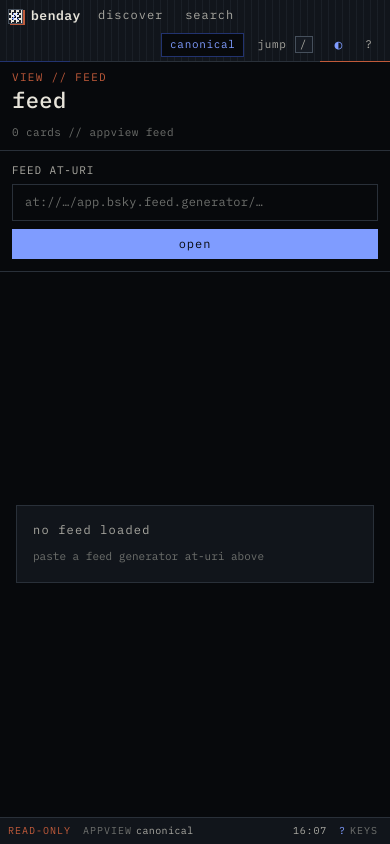
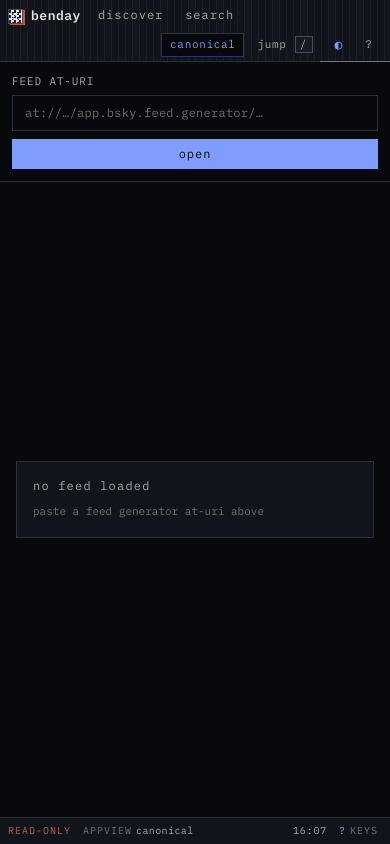
Before and after one commit to benday-client/benday, a React (Vite) app: page /feed in a window 390 px wide. Built offline with nearby package versions, Linux system fonts and the light colour scheme.

Commit message:
refactor: remove view header chrome

```diff
--- a/src/styles/views.css
+++ b/src/styles/views.css
@@ -8,45 +8,6 @@
   height: 100%;
   min-width: 0;
   min-height: 0;
-}
-
-.b-view__head {
-  display: flex;
-  flex: 0 0 auto;
-  align-items: flex-end;
-  justify-content: space-between;
-  gap: var(--space-3);
-  padding: var(--space-3) var(--page-gutter);
-  border-bottom: 1px solid var(--line);
-}
-
-.b-view__heading {
-  display: flex;
-  min-width: 0;
-  flex-direction: column;
-  gap: 2px;
-}
-
-.b-view__kicker {
-  color: var(--rust);
-  letter-spacing: 0.12em;
-}
-
-.b-view__title {
-  color: var(--ink);
-  font-size: var(--step-3);
-  font-weight: 500;
-  line-height: 1.1;
-  letter-spacing: 0.02em;
-}
-
-.b-view__meta {
-  max-width: 52ch;
-  color: var(--ink-faint);
-  font-size: var(--step--1);
-  letter-spacing: 0.04em;
-  text-align: right;
-  overflow-wrap: anywhere;
 }
 
 .b-view__tools {
@@ -115,17 +76,6 @@
 }
 
 @media (max-width: 899px) {
-  .b-view__head {
-    flex-wrap: wrap;
-    align-items: flex-start;
-    padding: var(--space-2) var(--space-3);
-  }
-
-  .b-view__meta {
-    width: 100%;
-    text-align: left;
-  }
-
   .b-view__form {
     flex-direction: column;
     align-items: stretch;
--- a/src/views/DiscoverView.tsx
+++ b/src/views/DiscoverView.tsx
@@ -3,23 +3,19 @@ import { Deck } from '../components/Deck'
 import { PostCard } from '../components/PostCard'
 import { EmptyState, ErrorNotice } from '../components/ui'
 import { usePostFeed } from '../hooks/useBskyQueries'
+import { useViewerSync } from '../hooks/useViewerSync'
 import { errorInfo } from '../lib/errors'
 
 export default function DiscoverView() {
   const [, navigate] = useLocation()
   const feed = usePostFeed({ kind: 'discover' })
   const posts = feed.data ?? []
+  useViewerSync(posts)
   const info = feed.error !== null ? errorInfo(feed.error) : null
 
   return (
     <section className="b-view">
-      <header className="b-view__head">
-        <div className="b-view__heading">
-          <p className="b-view__kicker mono-label">{'view // discover'}</p>
-          <h1 className="b-view__title">discover</h1>
-        </div>
-        <p className="b-view__meta">{`${posts.length} cards`}</p>
-      </header>
+      <h1 className="visually-hidden">discover</h1>
       <div className="b-view__body">
         {info !== null && posts.length === 0 ? (
           <ErrorNotice title={info.title} message={info.detail} onRetry={feed.retry} />
--- a/src/views/FeedView.tsx
+++ b/src/views/FeedView.tsx
@@ -4,14 +4,10 @@ import { Deck } from '../components/Deck'
 import { PostCard } from '../components/PostCard'
 import { Button, EmptyState, ErrorNotice, Frame, TextInput } from '../components/ui'
 import { usePostFeed } from '../hooks/useBskyQueries'
+import { useViewerSync } from '../hooks/useViewerSync'
 import { capabilitiesFor } from '../lib/appviews'
 import { errorInfo } from '../lib/errors'
 import { useSettings } from '../lib/store'
-
-function feedAuthority(uri: string): string | null {
-  const match = /^at:\/\/([^/]+)/.exec(uri)
-  return match?.[1] ?? null
-}
 
 export default function FeedView() {
   const [, navigate] = useLocation()
@@ -27,9 +23,8 @@ export default function FeedView() {
   const supported = capabilitiesFor(appView).feeds
   const feed = usePostFeed({ kind: 'feed', uri: supported ? uri : '' })
   const posts = feed.data ?? []
+  useViewerSync(posts)
   const info = feed.error !== null ? errorInfo(feed.error) : null
-  const authority = feedAuthority(uri)
-  const meta = supported ? (authority ?? 'appview feed') : 'feeds unavailable'
 
   const handleSubmit = (event: FormEvent<HTMLFormElement>) => {
     event.preventDefault()
@@ -43,13 +38,7 @@ export default function FeedView() {
 
   return (
     <section className="b-view">
-      <header className="b-view__head">
-        <div className="b-view__heading">
-          <p className="b-view__kicker mono-label">{'view // feed'}</p>
-          <h1 className="b-view__title">feed</h1>
-        </div>
-        <p className="b-view__meta">{`${posts.length} cards // ${meta}`}</p>
-      </header>
+      <h1 className="visually-hidden">feed</h1>
       <div className="b-view__tools">
         <form className="b-view__form" onSubmit={handleSubmit}>
           <TextInput
--- a/src/views/ProfileView.tsx
+++ b/src/views/ProfileView.tsx
@@ -4,6 +4,7 @@ import { PostCard } from '../components/PostCard'
 import { ProfileCard } from '../components/ProfileCard'
 import { EmptyState, ErrorNotice, Frame, Progress } from '../components/ui'
 import { usePostFeed, useProfile } from '../hooks/useBskyQueries'
+import { useViewerSync } from '../hooks/useViewerSync'
 import { errorInfo } from '../lib/errors'
 
 function decodeActor(raw: string): string {
@@ -21,19 +22,14 @@ export default function ProfileView() {
   const profile = useProfile(actor)
   const feed = usePostFeed({ kind: 'author', actor })
   const posts = feed.data ?? []
+  useViewerSync(posts)
   const profileInfo = profile.error !== null ? errorInfo(profile.error) : null
   const feedInfo = feed.error !== null ? errorInfo(feed.error) : null
   const handle = actor.replace(/^@/, '')
 
   return (
     <section className="b-view">
-      <header className="b-view__head">
-        <div className="b-view__heading">
-          <p className="b-view__kicker mono-label">{'view // profile'}</p>
-          <h1 className="b-view__title">profile</h1>
-        </div>
-        <p className="b-view__meta">{handle.length > 0 ? `@${handle}` : 'no actor'}</p>
-      </header>
+      <h1 className="visually-hidden">profile</h1>
       <div className="b-view__body">
         {actor.length === 0 ? (
           <EmptyState title="no profile selected" hint="open a card or name a handle to resolve" />
--- a/src/views/SearchView.tsx
+++ b/src/views/SearchView.tsx
@@ -4,6 +4,7 @@ import { Deck } from '../components/Deck'
 import { PostCard } from '../components/PostCard'
 import { Button, EmptyState, ErrorNotice, Frame, TextInput } from '../components/ui'
 import { usePostFeed } from '../hooks/useBskyQueries'
+import { useViewerSync } from '../hooks/useViewerSync'
 import { capabilitiesFor } from '../lib/appviews'
 import { errorInfo } from '../lib/errors'
 import { useSettings } from '../lib/store'
@@ -22,6 +23,7 @@ export default function SearchView() {
   const supported = capabilitiesFor(appView).search
   const feed = usePostFeed({ kind: 'search', query: supported ? query : '' })
   const posts = feed.data ?? []
+  useViewerSync(posts)
   const info = feed.error !== null ? errorInfo(feed.error) : null
 
   const handleSubmit = (event: FormEvent<HTMLFormElement>) => {
@@ -36,15 +38,7 @@ export default function SearchView() {
 
   return (
     <section className="b-view">
-      <header className="b-view__head">
-        <div className="b-view__heading">
-          <p className="b-view__kicker mono-label">{'view // search'}</p>
-          <h1 className="b-view__title">search</h1>
-        </div>
-        <p className="b-view__meta">
-          {query.length > 0 ? `${posts.length} cards // ${query}` : `${posts.length} cards`}
-        </p>
-      </header>
+      <h1 className="visually-hidden">search</h1>
       <div className="b-view__tools">
         <form className="b-view__form" onSubmit={handleSubmit}>
           <TextInput
--- a/src/views/ThreadView.tsx
+++ b/src/views/ThreadView.tsx
@@ -3,6 +3,7 @@ import { Deck } from '../components/Deck'
 import { PostCard } from '../components/PostCard'
 import { EmptyState, ErrorNotice } from '../components/ui'
 import { useThread } from '../hooks/useBskyQueries'
+import { useViewerSync } from '../hooks/useViewerSync'
 import { errorInfo } from '../lib/errors'
 import type { ThreadEntry } from '../lib/types'
 
@@ -17,6 +18,8 @@ export default function ThreadView() {
   const uri = (searchParams.get('uri') ?? '').trim()
   const thread = useThread(uri)
   const entries = thread.data?.entries ?? []
+  const posts = entries.map((entry) => entry.post)
+  useViewerSync(posts)
   const focusIndex = Math.max(
     0,
     entries.findIndex((entry) => entry.role === 'focus'),
@@ -25,13 +28,7 @@ export default function ThreadView() {
 
   return (
     <section className="b-view">
-      <header className="b-view__head">
-        <div className="b-view__heading">
-          <p className="b-view__kicker mono-label">{'view // thread'}</p>
-          <h1 className="b-view__title">thread</h1>
-        </div>
-        <p className="b-view__meta">{`${entries.length} cards`}</p>
-      </header>
+      <h1 className="visually-hidden">thread</h1>
       <div className="b-view__body">
         {uri.length === 0 ? (
           <EmptyState title="no thread selected" hint="open a card or paste an at-uri" />
```
